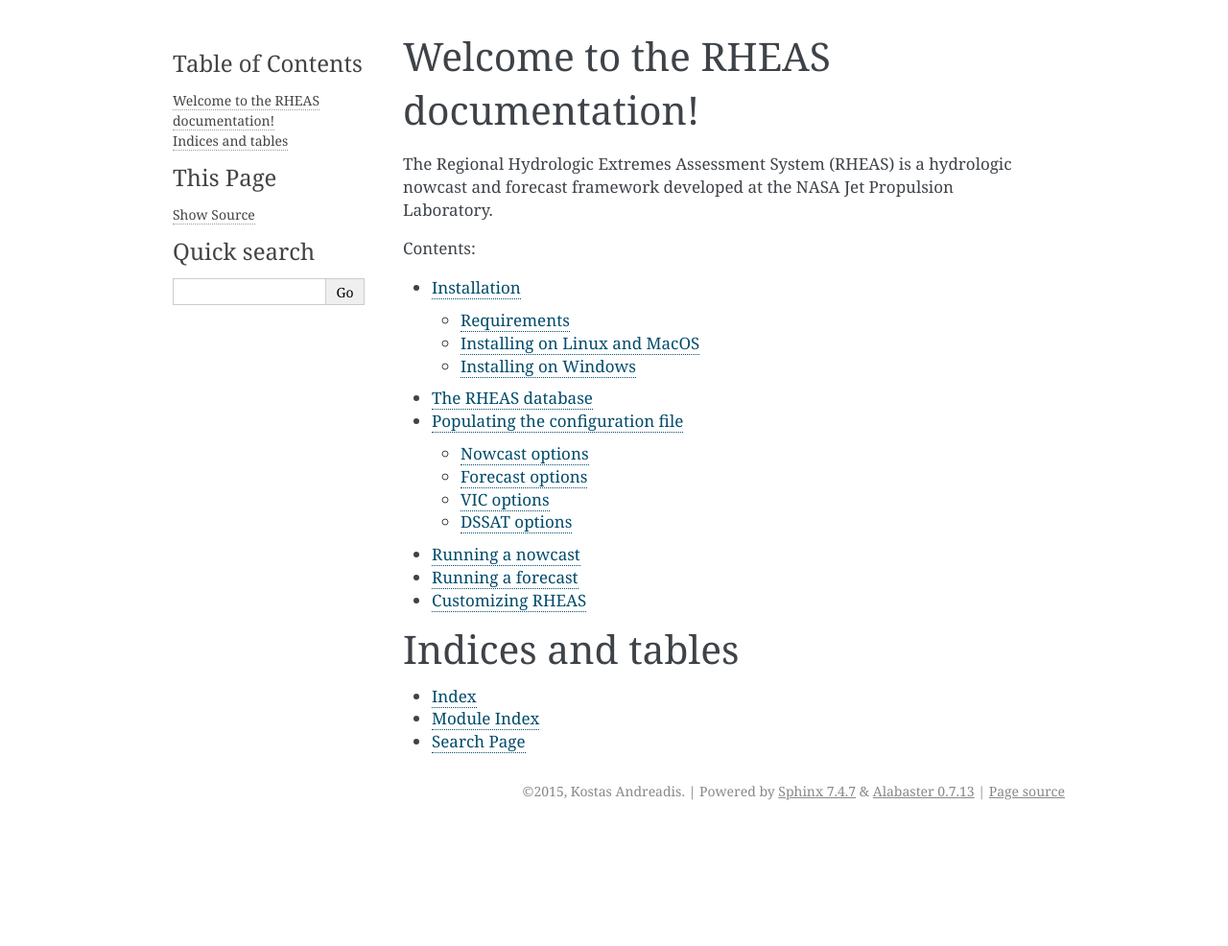
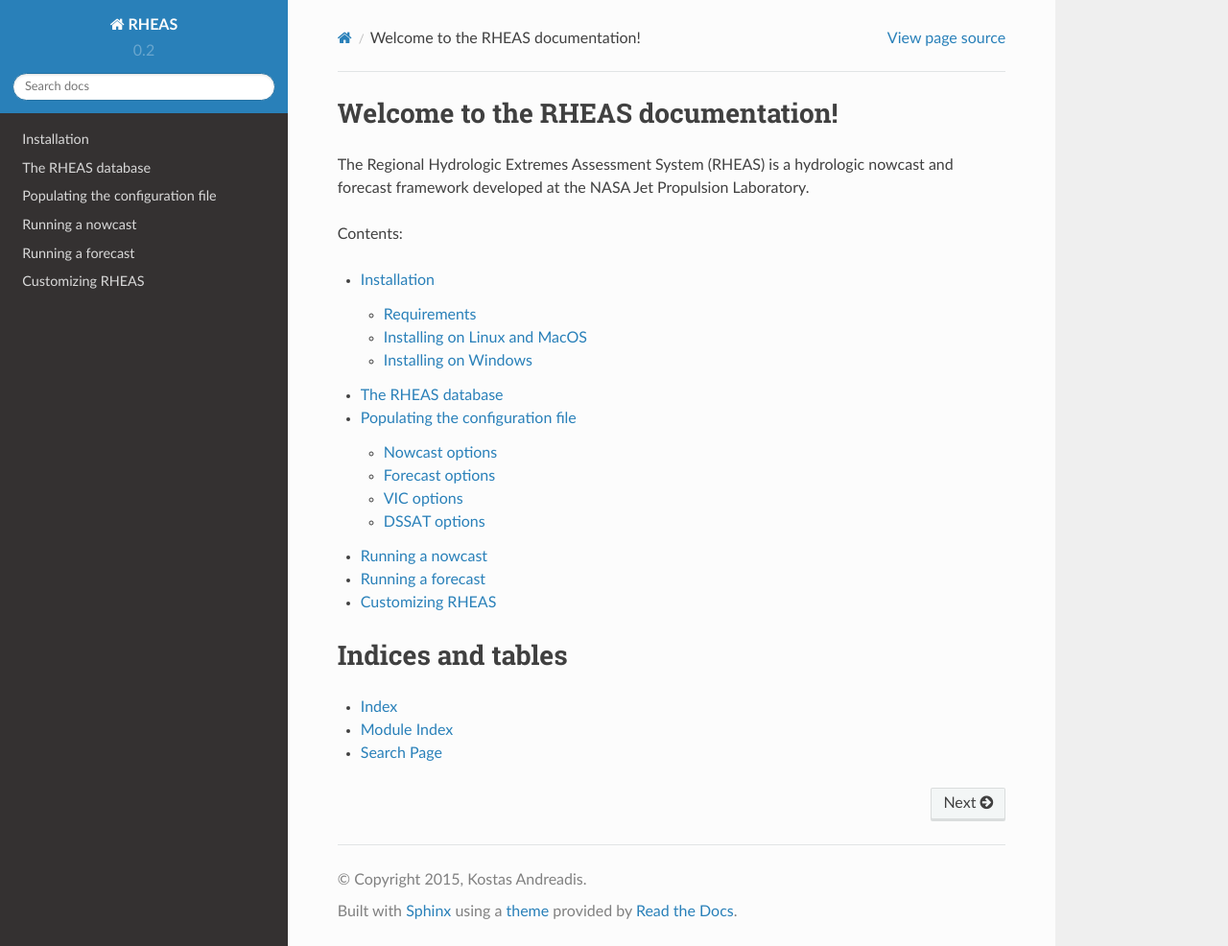
Before and after one commit to nasa/RHEAS, a Sphinx documentation site: the page built from doc/index.rst, in a window 1280 px wide and 986 px high. Shown: the whole window at 96% size. Built offline with Sphinx 7.4.7 and the Read the Docs theme 2.0.0, drawn with Linux system fonts in a browser that asks for light colours; formulas are drawn with MathJax 3.

Commit message:
Removed documentation requirements.

```diff
--- a/doc/conf.py
+++ b/doc/conf.py
@@ -112,7 +112,7 @@
 
 # The theme to use for HTML and HTML Help pages.  See the documentation for
 # a list of builtin themes.
-# html_theme = 'sphinx_rtd_theme'
+html_theme = 'sphinx_rtd_theme'
 
 # Theme options are theme-specific and customize the look and feel of a theme
 # further.  For a list of options available for each theme, see the
--- a/doc/requirements.txt
+++ /dev/null
@@ -1 +0,0 @@
-sphinx==1.2.3
```
